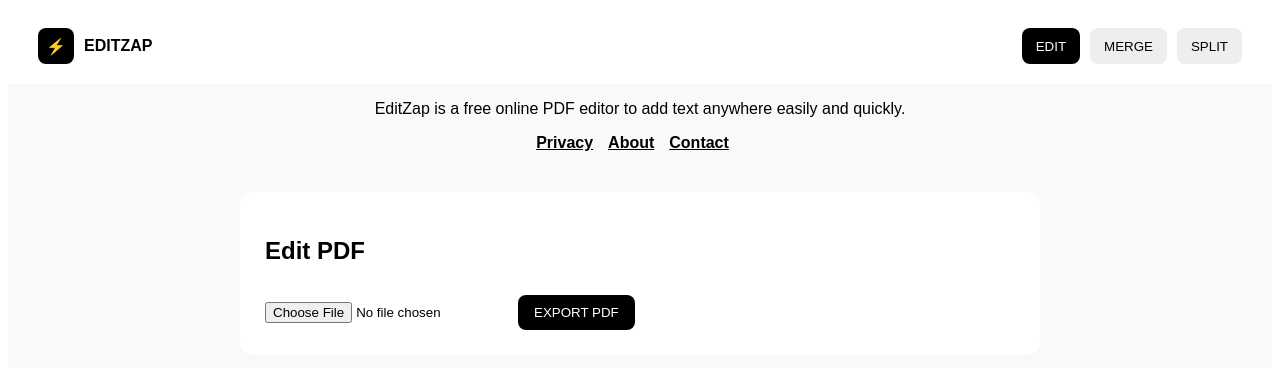
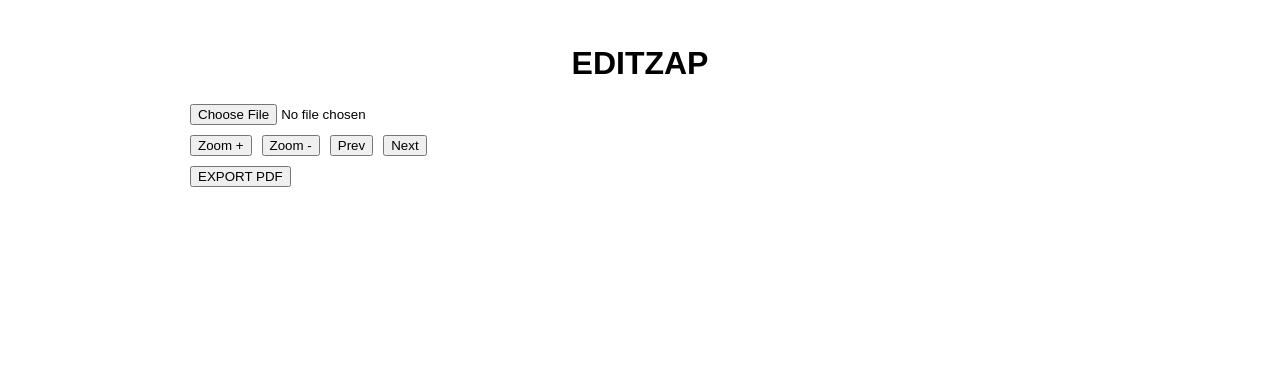
Before and after one commit to editzap/editzap, a Next.js app: page / in a window 1280 px wide. Shown: the top 368 px of the page. Built offline with nearby package versions, Linux system fonts and the light colour scheme.

Commit message:
final deploy

```diff
--- a/app/page.tsx
+++ b/app/page.tsx
@@ -4,20 +4,21 @@ import { useState, useRef, useEffect } from "react";
 import { PDFDocument, rgb, StandardFonts } from "pdf-lib";
 
 export default function Home() {
-  const [activeTab, setActiveTab] = useState("edit");
-
   const [file, setFile] = useState<File | null>(null);
   const [pdfUrl, setPdfUrl] = useState<string | null>(null);
 
   const [boxes, setBoxes] = useState<any[]>([]);
-  const [currentBox, setCurrentBox] = useState<any>(null);
   const [selectedBox, setSelectedBox] = useState<number | null>(null);
-  const [isDragging, setIsDragging] = useState(false);
 
   const [text, setText] = useState("");
   const [fontSize, setFontSize] = useState(16);
+  const [color, setColor] = useState("#000000");
+
+  const [zoom, setZoom] = useState(1);
+  const [page, setPage] = useState(0);
 
   const inputRef = useRef<HTMLInputElement>(null);
+  const dragRef = useRef<number | null>(null);
 
   // UPLOAD
   const handleUpload = (e: any) => {
@@ -27,96 +28,98 @@ export default function Home() {
     setFile(f);
     setPdfUrl(URL.createObjectURL(f));
     setBoxes([]);
+    setPage(0);
   };
 
-  // DRAG START
-  const handleMouseDown = (e: any) => {
-    if (e.target !== e.currentTarget) return;
+  // CLOSE
+  const handleClosePDF = () => {
+    setFile(null);
+    setPdfUrl(null);
+    setBoxes([]);
+    setSelectedBox(null);
+  };
 
+  // ADD BOX
+  const handleClick = (e: any) => {
     const rect = e.currentTarget.getBoundingClientRect();
 
-    setIsDragging(true);
-    setSelectedBox(null);
-
-    setCurrentBox({
-      x: e.clientX - rect.left,
-      y: e.clientY - rect.top,
-      width: 0,
-      height: 0,
-    });
+    const newBox = {
+      x: (e.clientX - rect.left) / zoom,
+      y: (e.clientY - rect.top) / zoom,
+      text: "",
+      fontSize,
+      color,
+      page,
     };
 
-  // DRAG MOVE
-  const handleMouseMove = (e: any) => {
-    if (!isDragging || !currentBox) return;
-
-    const rect = e.currentTarget.getBoundingClientRect();
-
-    setCurrentBox({
-      ...currentBox,
-      width: e.clientX - rect.left - currentBox.x,
-      height: e.clientY - rect.top - currentBox.y,
-    });
-  };
-
-  // DRAG END
-  const handleMouseUp = () => {
-    if (!currentBox) return;
-
-    const newBoxes = [...boxes, { ...currentBox, text: "", fontSize }];
-    setBoxes(newBoxes);
-
-    setSelectedBox(newBoxes.length - 1);
-    setText("");
-
-    setCurrentBox(null);
-    setIsDragging(false);
+    const updated = [...boxes, newBox];
+    setBoxes(updated);
+    setSelectedBox(updated.length - 1);
 
     setTimeout(() => inputRef.current?.focus(), 0);
   };
 
-  // CLICK BOX
-  const handleBoxClick = (index: number, e: any) => {
+  // SELECT
+  const handleBoxClick = (i: number, e: any) => {
     e.stopPropagation();
+    setSelectedBox(i);
 
-    setSelectedBox(index);
-    setText(boxes[index].text);
-
-    setTimeout(() => inputRef.current?.focus(), 0);
+    const b = boxes[i];
+    setText(b.text);
+    setFontSize(b.fontSize);
+    setColor(b.color);
   };
 
-  // TEXT EDIT
-  const handleTextChange = (value: string) => {
-    setText(value);
-
+  // UPDATE BOX
+  const updateBox = (changes: any) => {
     if (selectedBox === null) return;
-
     const updated = [...boxes];
-    updated[selectedBox].text = value;
-    updated[selectedBox].fontSize = fontSize;
-
+    updated[selectedBox] = { ...updated[selectedBox], ...changes };
     setBoxes(updated);
   };
 
-  // DELETE EMPTY BOX
+  // DRAG START
+  const startDrag = (i: number, e: any) => {
+    e.stopPropagation();
+    dragRef.current = i;
+  };
+
+  // DRAG MOVE (SMOOTH)
+  const move = (e: any) => {
+    if (dragRef.current === null) return;
+
+    const rect = e.currentTarget.getBoundingClientRect();
+
+    setBoxes((prev) => {
+      const updated = [...prev];
+      updated[dragRef.current!] = {
+        ...updated[dragRef.current!],
+        x: (e.clientX - rect.left) / zoom,
+        y: (e.clientY - rect.top) / zoom,
+      };
+      return updated;
+    });
+  };
+
+  // STOP DRAG
+  const stopDrag = () => {
+    dragRef.current = null;
+  };
+
+  // DELETE
   useEffect(() => {
     const handleKey = (e: KeyboardEvent) => {
       if (selectedBox === null) return;
 
-      if (e.key === "Delete" || e.key === "Backspace") {
-        if (boxes[selectedBox]?.text === "") {
-          e.preventDefault();
-
-          const updated = boxes.filter((_, i) => i !== selectedBox);
-          setBoxes(updated);
+      if (e.key === "Delete") {
+        setBoxes((prev) => prev.filter((_, i) => i !== selectedBox));
         setSelectedBox(null);
-        }
       }
     };
 
     window.addEventListener("keydown", handleKey);
     return () => window.removeEventListener("keydown", handleKey);
-  }, [selectedBox, boxes]);
+  }, [selectedBox]);
 
   // EXPORT
   const applyToPDF = async () => {
@@ -124,116 +127,122 @@ export default function Home() {
 
     const bytes = await file.arrayBuffer();
     const pdfDoc = await PDFDocument.load(bytes);
-    const page = pdfDoc.getPages()[0];
-    const height = page.getHeight();
+    const pages = pdfDoc.getPages();
 
     const font = await pdfDoc.embedFont(StandardFonts.Helvetica);
 
     boxes.forEach((b) => {
-      if (!b.text) return;
+      const p = pages[b.page] || pages[0];
+      const height = p.getHeight();
 
-      page.drawText(b.text, {
+      p.drawText(b.text, {
         x: b.x,
         y: height - b.y,
         size: b.fontSize,
         font,
-        color: rgb(0, 0, 0),
+        color: rgb(
+          parseInt(b.color.slice(1, 3), 16) / 255,
+          parseInt(b.color.slice(3, 5), 16) / 255,
+          parseInt(b.color.slice(5, 7), 16) / 255
+        ),
       });
     });
 
-    const result = await pdfDoc.save();
-    const buffer = new Uint8Array(result).buffer;
+    const pdfBytes = await pdfDoc.save();
 
-    setPdfUrl(URL.createObjectURL(new Blob([buffer])));
+    const blob = new Blob([pdfBytes as any], {
+      type: "application/pdf",
+    });
+
+    const url = URL.createObjectURL(blob);
+
+    const a = document.createElement("a");
+    a.href = url;
+    a.download = "edited.pdf";
+    a.click();
+
+    setPdfUrl(url);
   };
 
   return (
-    <div style={{ background: "#f9f9f9", minHeight: "100vh", fontFamily: "Arial" }}>
-
-      {/* HEADER */}
-      <div style={header}>
-        <div style={logo}>
-          <div style={logoIcon}>⚡</div>
-          <div style={{ fontWeight: "900" }}>EDITZAP</div>
-        </div>
-
-        <div style={{ display: "flex", gap: "10px" }}>
-          {["edit", "merge", "split"].map((tab) => (
-            <button
-              key={tab}
-              onClick={() => setActiveTab(tab)}
-              style={tabBtn(activeTab === tab)}
-            >
-              {tab.toUpperCase()}
-            </button>
-          ))}
-        </div>
-      </div>
-
-      {/* 🔥 DESCRIPTION (IMPORTANT FOR ADSENSE) */}
-      <div style={{ textAlign: "center", marginTop: "10px" }}>
-        <p style={{ fontWeight: "500" }}>
-          EditZap is a free online PDF editor to add text anywhere easily and quickly.
-        </p>
-      </div>
-
-      {/* LINKS */}
-      <div style={{ textAlign: "center", marginTop: "5px" }}>
-        <a href="/privacy" style={link}>Privacy</a>
-        <a href="/about" style={link}>About</a>
-        <a href="/contact" style={link}>Contact</a>
-      </div>
-
-      {/* MAIN */}
-      <div style={{ maxWidth: "800px", margin: "40px auto" }}>
-        <div style={card}>
-
-          {activeTab === "edit" && (
-            <>
-              <h2>Edit PDF</h2>
+    <div style={{ padding: 16, fontFamily: "Arial", maxWidth: 900, margin: "auto" }}>
+      <h1 style={{ textAlign: "center" }}>EDITZAP</h1>
 
       <input type="file" onChange={handleUpload} />
 
+      {/* TOOLBAR */}
+      <div style={{ marginTop: 10, display: "flex", gap: 10, flexWrap: "wrap" }}>
+        <button onClick={() => setZoom((z) => z + 0.1)}>Zoom +</button>
+        <button onClick={() => setZoom((z) => Math.max(0.5, z - 0.1))}>
+          Zoom -
+        </button>
+
+        <button onClick={() => setPage((p) => Math.max(0, p - 1))}>
+          Prev
+        </button>
+        <button onClick={() => setPage((p) => p + 1)}>
+          Next
+        </button>
+      </div>
+
+      {/* EDIT PANEL */}
       {selectedBox !== null && (
-                <div style={{ marginTop: "10px" }}>
+        <div style={{ marginTop: 10 }}>
           <input
             ref={inputRef}
             value={text}
-                    onChange={(e) => handleTextChange(e.target.value)}
-                    placeholder="Type text..."
+            onChange={(e) => {
+              setText(e.target.value);
+              updateBox({ text: e.target.value });
+            }}
           />
 
           <input
             type="number"
             value={fontSize}
-                    onChange={(e) => setFontSize(Number(e.target.value))}
-                    style={{ width: "60px", marginLeft: "10px" }}
+            onChange={(e) => {
+              setFontSize(Number(e.target.value));
+              updateBox({ fontSize: Number(e.target.value) });
+            }}
+            style={{ width: 60 }}
+          />
+
+          <input
+            type="color"
+            value={color}
+            onChange={(e) => {
+              setColor(e.target.value);
+              updateBox({ color: e.target.value });
+            }}
           />
         </div>
       )}
 
-              <button style={btn} onClick={applyToPDF}>
+      <button style={{ marginTop: 10 }} onClick={applyToPDF}>
         EXPORT PDF
       </button>
-            </>
-          )}
-
-          {activeTab === "merge" && <div>Merge coming soon</div>}
-          {activeTab === "split" && <div>Split coming soon</div>}
-        </div>
 
       {/* PDF AREA */}
-        {pdfUrl && activeTab === "edit" && (
+      {pdfUrl && (
         <div
-            onMouseDown={handleMouseDown}
-            onMouseMove={handleMouseMove}
-            onMouseUp={handleMouseUp}
+          onClick={handleClick}
+          onMouseMove={move}
+          onMouseUp={stopDrag}
           style={{
             position: "relative",
-              marginTop: "20px",
+            marginTop: 20,
             border: "2px solid black",
+            overflow: "auto",
           }}
         >
+          <button
+            onClick={handleClosePDF}
+            style={{ position: "absolute", right: 10, zIndex: 10 }}
+          >
+            ✕
+          </button>
+
+          <div style={{ transform: `scale(${zoom})`, transformOrigin: "top left" }}>
             <iframe
               src={pdfUrl}
               width="100%"
@@ -241,93 +250,31 @@ export default function Home() {
               style={{ pointerEvents: "none" }}
             />
 
-            {boxes.map((b, i) => (
+            {boxes
+              .filter((b) => b.page === page)
+              .map((b, i) => (
                 <div
                   key={i}
                   onClick={(e) => handleBoxClick(i, e)}
+                  onMouseDown={(e) => startDrag(i, e)}
                   style={{
                     position: "absolute",
                     left: b.x,
                     top: b.y,
                     fontSize: b.fontSize,
-                  border: "1px dashed black",
-                  padding: "2px",
-                  cursor: "text",
+                    color: b.color,
+                    border: selectedBox === i ? "2px solid blue" : "1px dashed black",
+                    cursor: "move",
+                    background: "#fff",
+                    padding: 2,
                   }}
                 >
-                {b.text || "Click to type"}
+                  {b.text || "Type"}
                 </div>
               ))}
-
-            {currentBox && (
-              <div
-                style={{
-                  position: "absolute",
-                  left: currentBox.x,
-                  top: currentBox.y,
-                  width: currentBox.width,
-                  height: currentBox.height,
-                  border: "2px dashed black",
-                }}
-              />
-            )}
+          </div>
         </div>
       )}
     </div>
-    </div>
   );
 }
-
-// STYLES
-const header: React.CSSProperties = {
-  display: "flex",
-  justifyContent: "space-between",
-  padding: "20px 30px",
-  background: "#fff",
-};
-
-const logo: React.CSSProperties = {
-  display: "flex",
-  alignItems: "center",
-  gap: "10px",
-};
-
-const logoIcon: React.CSSProperties = {
-  width: "36px",
-  height: "36px",
-  background: "#000",
-  color: "#fff",
-  display: "flex",
-  alignItems: "center",
-  justifyContent: "center",
-  borderRadius: "8px",
-};
-
-const card: React.CSSProperties = {
-  background: "#fff",
-  padding: "25px",
-  borderRadius: "14px",
-};
-
-const btn: React.CSSProperties = {
-  padding: "10px 16px",
-  background: "#000",
-  color: "#fff",
-  border: "none",
-  borderRadius: "8px",
-  marginTop: "10px",
-};
-
-const tabBtn = (active: boolean): React.CSSProperties => ({
-  padding: "8px 14px",
-  borderRadius: "8px",
-  border: "none",
-  background: active ? "#000" : "#eee",
-  color: active ? "#fff" : "#000",
-});
-
-const link: React.CSSProperties = {
-  marginRight: "15px",
-  color: "#000",
-  fontWeight: "600",
-};
```
Lines whose indentation alone changed are shown as unchanged.
